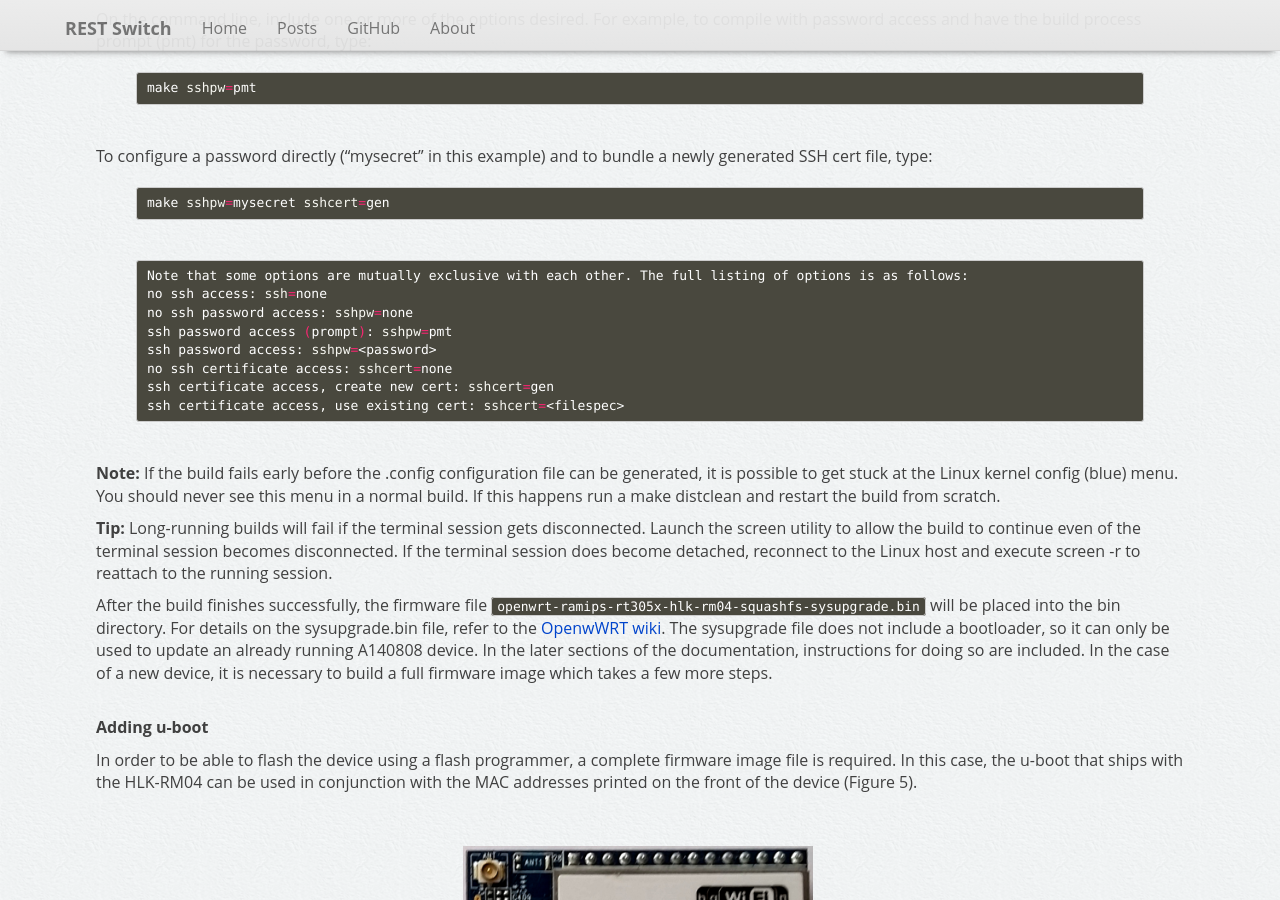
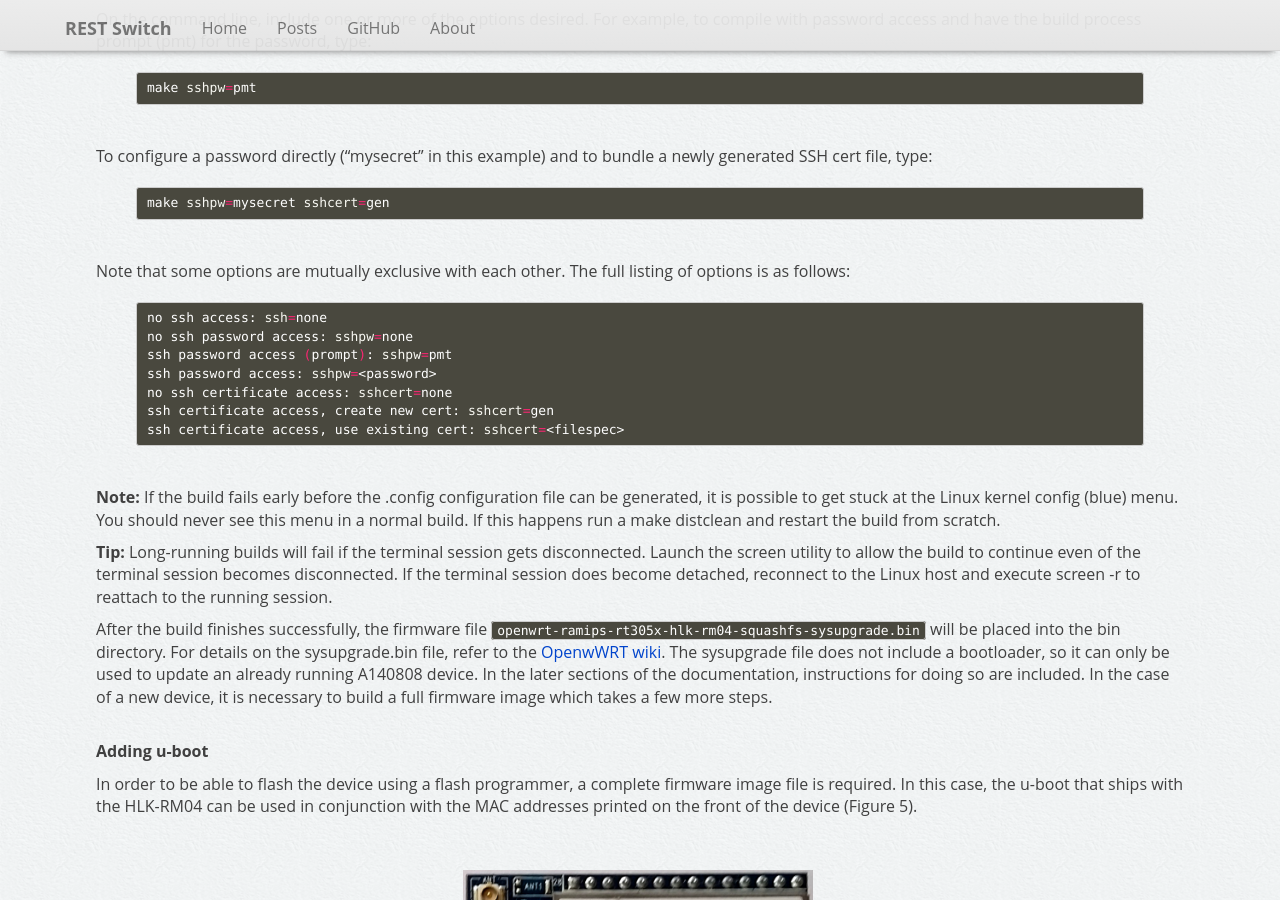
Before and after one commit to rest-switch/rest-switch.github.io, a Jekyll site: the page built from _posts/2015-11-02-a140808.markdown, in a window 1280 px wide and 900 px high, scrolled down 7598 px. Built offline with Jekyll 4.4.1, drawn with Linux system fonts in a browser that asks for light colours; nearby versions of some CDN libraries.

Commit message:
moved desc from code block

```diff
--- a/_posts/2015-11-02-a140808.markdown
+++ b/_posts/2015-11-02-a140808.markdown
@@ -256,19 +256,17 @@ Take note of the <code>ca_certs</code> directory which is the location where the
 Next, the type of SSH access for the device needs to be considered. It is also possible to configure no SSH access. Certificates based SSH authentication is considered more secure, but password based authentication is also available. It is possible to configure both types of authentication then lockout the password based authentication mechanism at a later time as well. There is no great way to recover access if the certificate is lost or the password is forgotten, so regaining access would require reflashing the firmware. This is an open source project, and OpenWRT does make provisions for password recovery, so this could make a nice enhancement to the project. In general, questions regarding the HLK-RM04 device can easily be searched on the OpenWRT website.
 
 On the command line, include one or more of the options desired. For example, to compile with password access and have the build process prompt (pmt) for the password, type:
-
 {% highlight sh %}
 make sshpw=pmt
 {% endhighlight %}
 
 To configure a password directly (“mysecret” in this example) and to bundle a newly generated SSH cert file, type:
-
 {% highlight sh %}
 make sshpw=mysecret sshcert=gen
 {% endhighlight %}
 
+Note that some options are mutually exclusive with each other. The full listing of options is as follows:
 {% highlight sh %}
-Note that some options are mutually exclusive with each other. The full listing of options is as follows:
 no ssh access: ssh=none
 no ssh password access: sshpw=none
 ssh password access (prompt): sshpw=pmt
```
